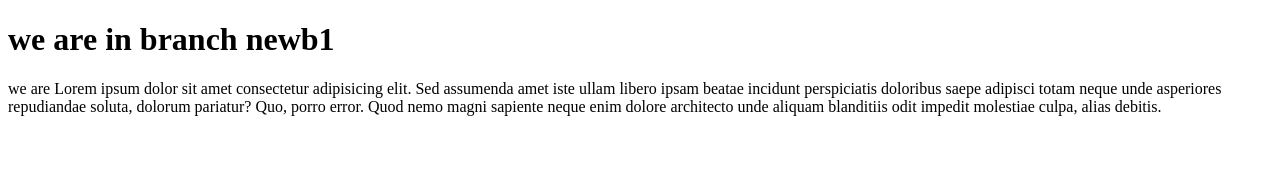
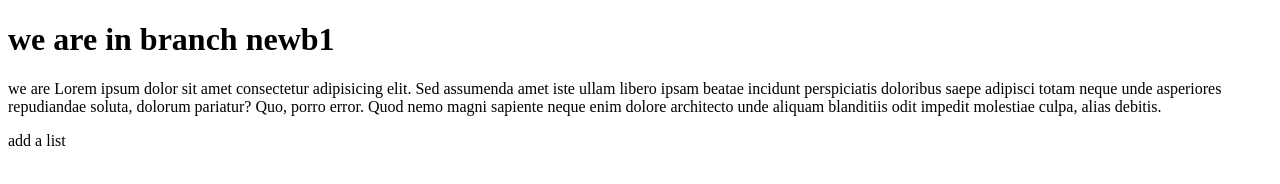
Before and after one commit to Apurvajs2082/Zensar-Prep, a plain HTML site: page index.html in a window 1280 px wide. Drawn offline with Linux system fonts and the light colour scheme.

Commit message:
added a list

```diff
--- a/index.html
+++ b/index.html
@@ -10,5 +10,7 @@
     <h1>we are in branch newb1</h1>
     <p>we are Lorem ipsum dolor sit amet consectetur adipisicing elit. Sed assumenda amet iste ullam libero ipsam beatae incidunt perspiciatis doloribus saepe adipisci totam neque unde asperiores repudiandae soluta, dolorum pariatur? Quo, porro error. Quod nemo magni sapiente neque enim dolore architecto unde aliquam blanditiis odit impedit molestiae culpa, alias debitis.</p>
 
+    <p>add a list</p>
+
 </body>
 </html>
```
